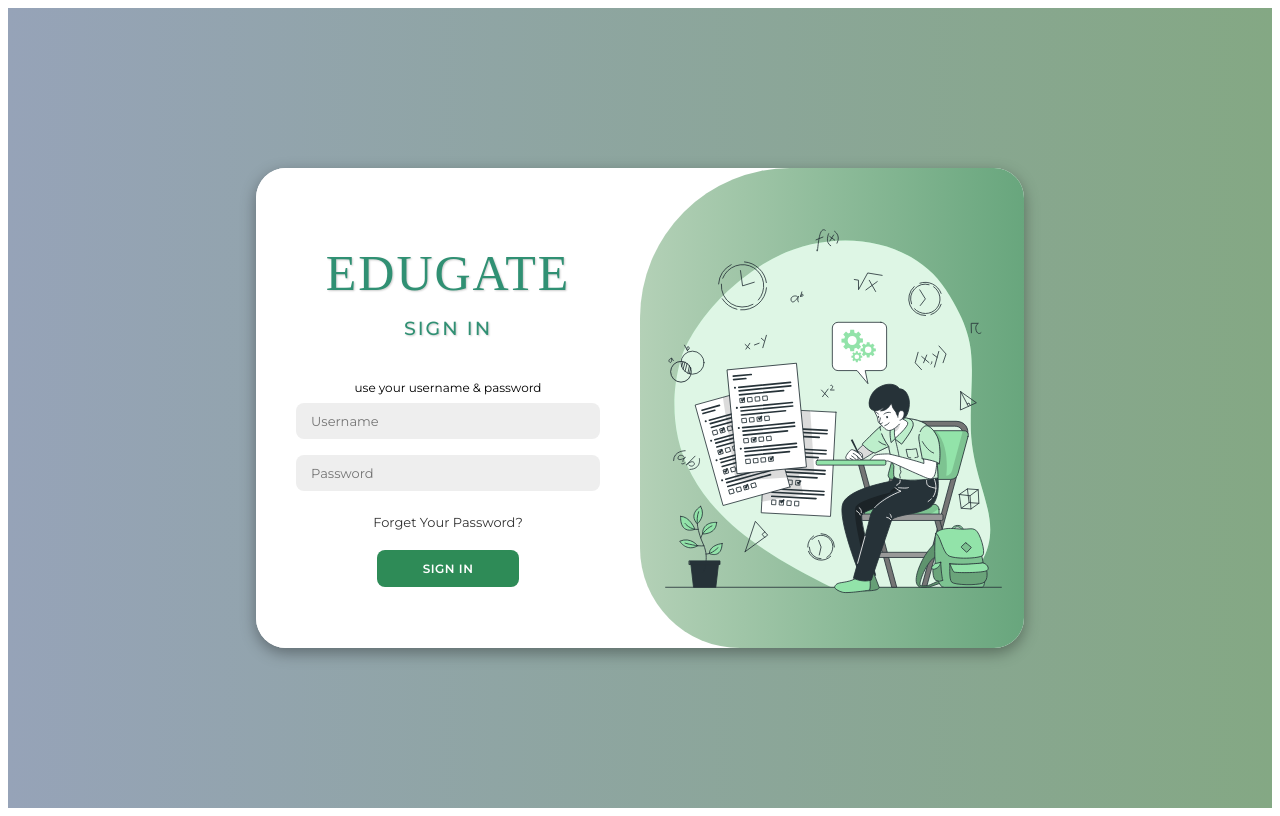
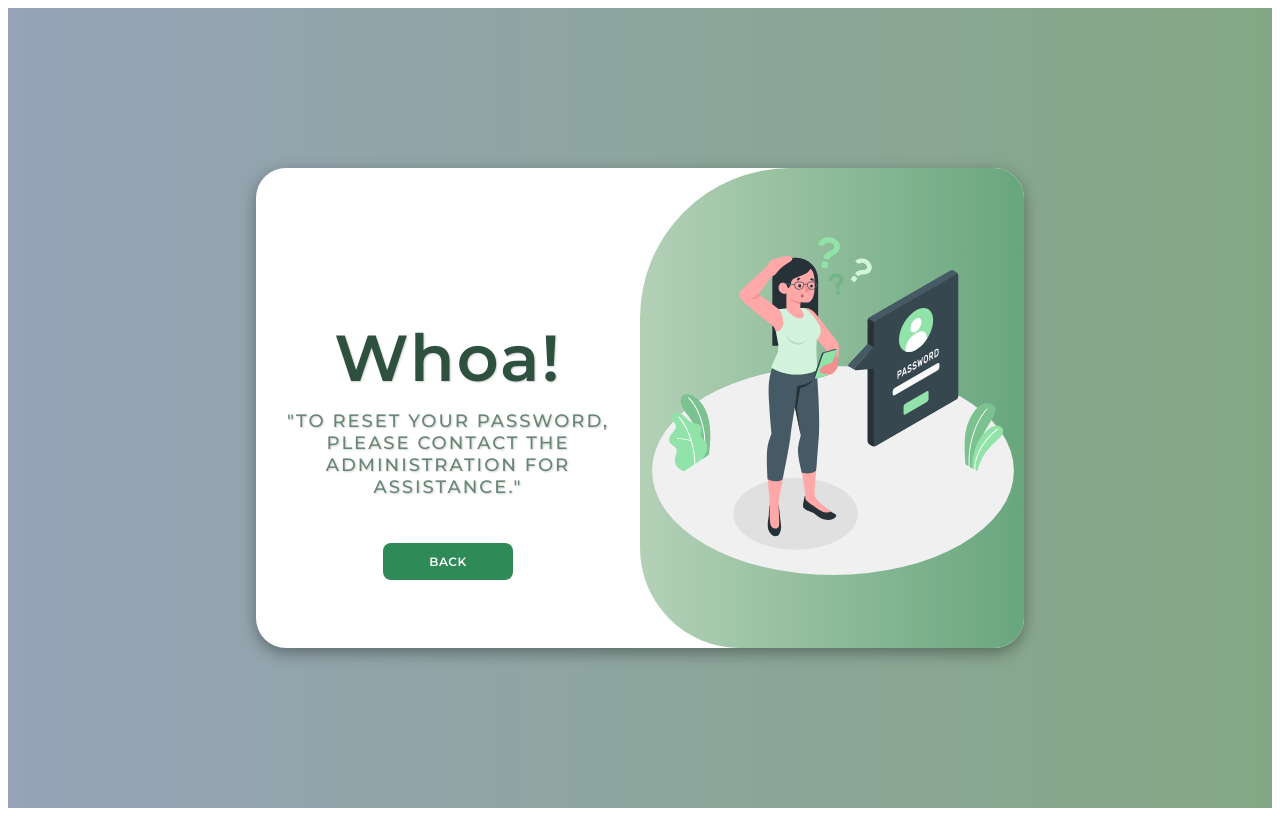
Before and after one commit to mohamed0009/EduGate-2024, an Angular app: page /forgot-password in a window 1280 px wide. Before the commit this address led to /. Built offline with nearby package versions, Linux system fonts and the light colour scheme; a web font is replaced by a local one.

Commit message:
Add Routing In Login Page

```diff
--- a/src/app/app.component.html
+++ b/src/app/app.component.html
@@ -1 +1 @@
-<app-login></app-login>
+    <router-outlet></router-outlet>
--- a/src/app/app.component.ts
+++ b/src/app/app.component.ts
@@ -1,4 +1,5 @@
 import { Component } from '@angular/core';
+
 
 @Component({
   selector: 'app-root',
@@ -6,5 +7,5 @@ import { Component } from '@angular/core';
   styleUrl: './app.component.css'
 })
 export class AppComponent {
-  title = 'PFE';
+  title = 'EduGate';
 }
--- a/src/app/app.module.ts
+++ b/src/app/app.module.ts
@@ -1,12 +1,19 @@
 import { NgModule } from '@angular/core';
-import { BrowserModule, provideClientHydration } from '@angular/platform-browser';
+import { BrowserModule } from '@angular/platform-browser';
 import { MatCardModule } from '@angular/material/card';
+import { RouterModule, Routes } from '@angular/router';
 
 import { AppRoutingModule } from './app-routing.module';
 import { AppComponent } from './app.component';
 import { LoginComponent } from './login/login.component';
 import { ForgotPasswordComponent } from './forgot-password/forgot-password.component';
 import { InfoEleveComponent } from './info-eleve/info-eleve.component';
+
+const appRoutes: Routes = [
+  { path: 'login', component: LoginComponent },
+  { path: 'forgot-password', component: ForgotPasswordComponent },
+  { path: '', redirectTo: '/login', pathMatch: 'full' }
+];
 
 @NgModule({
   declarations: [
@@ -18,11 +25,10 @@ import { InfoEleveComponent } from './info-eleve/info-eleve.component';
   imports: [
     BrowserModule,
     AppRoutingModule,
-    MatCardModule
+    MatCardModule,
+    RouterModule.forRoot(appRoutes)
   ],
-  providers: [
-    provideClientHydration()
-  ],
+  providers: [],
   bootstrap: [AppComponent]
 })
 export class AppModule { }
--- a/src/app/forgot-password/forgot-password.component.css
+++ b/src/app/forgot-password/forgot-password.component.css
@@ -131,16 +131,6 @@ img {
 
 
 
-@keyframes move{
-    0%, 49.99%{
-        opacity: 0;
-        z-index: 1;
-    }
-    50%, 100%{
-        opacity: 1;
-        z-index: 5;
-    }
-}
 
 .social-icons{
     margin: 20px 0;
--- a/src/app/forgot-password/forgot-password.component.html
+++ b/src/app/forgot-password/forgot-password.component.html
@@ -12,19 +12,17 @@
 
     <div class="container" id="container">
         <div class="form-container sign-in">
-           <div>
+            <div>
                 <h1>Whoa!</h1>
                 <h2>"To reset your password, please contact the administration for assistance."</h2>
-           </div>
+            </div>
         </div>
         <div class="toggle-container">
             <div class="toggle">
                 <img src="../../assets/Forgot.svg" alt="Your Image">
-
-
             </div>
         </div>
-        <button>Back</button>
+        <button routerLink="/login">Back</button>
     </div>
 
 </body>
--- a/src/app/login/login.component.html
+++ b/src/app/login/login.component.html
@@ -21,7 +21,7 @@
                 <span>use your username & password</span>
                 <input type="username" placeholder="Username">
                 <input type="password" placeholder="Password">
-                <a href="#">Forget Your Password?</a>
+                <a  routerLink="/forgot-password">Forget Your Password?</a>
                 <button>Sign In</button>
             </form>
         </div>
```
Also changed, not shown: 1 other file (tests, documents, lock files or other folders).
